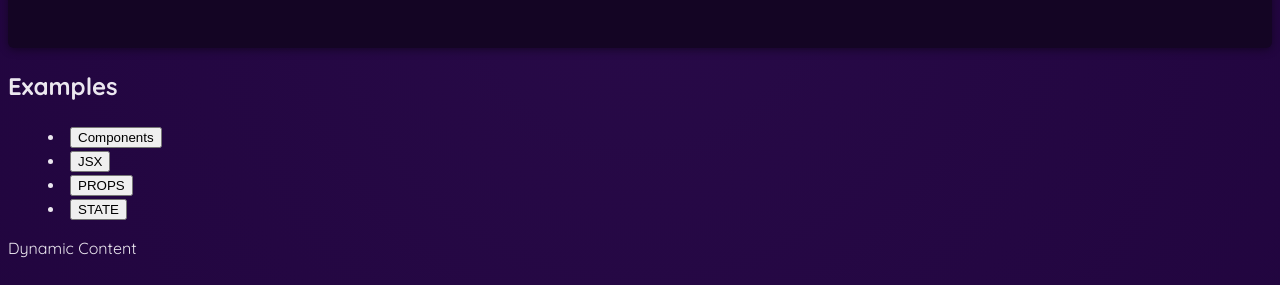
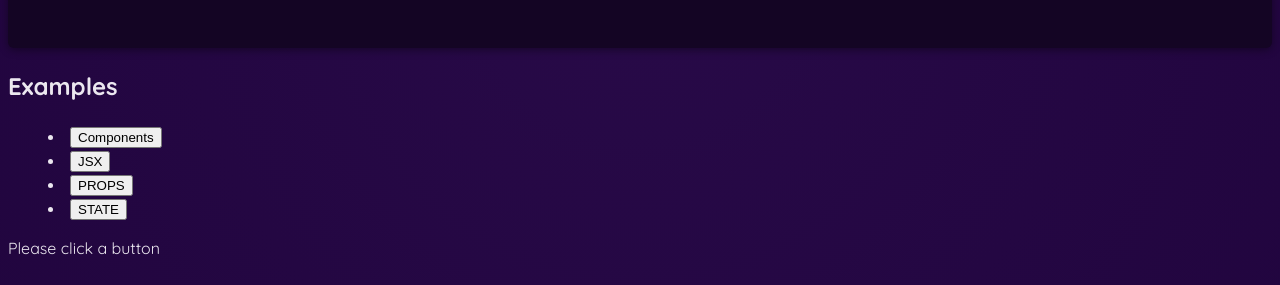
Before and after one commit to bankz24/React-Essentials, a React (Vite) app: page / in a window 1280 px wide. Shown: the part 667-952 px from the top of the page. Built offline with nearby package versions, Linux system fonts and the light colour scheme.

Commit message:
managing states and using hooks

```diff
--- a/src/App.jsx
+++ b/src/App.jsx
@@ -1,4 +1,6 @@
 
+
+import { useState } from 'react';
 import  { CORE_CONCEPTS } from './data.js';
 import Header from './components/Header/Header.jsx';
 import Coreconcept from './components/CoreConcept.jsx';
@@ -10,10 +12,12 @@
 
 
 function App() {
+  const [selectedtopic, setselectedtopic] = useState('Please click a button');
 
    function handleSelect(selectedButton){
     //selectedButton =>'Components', jsx,props,states
-        console.log(selectedButton);
+        setselectedtopic(selectedButton);
+        console.log(selectedtopic);
     }
 
   return (
@@ -33,12 +37,12 @@
        <section id = 'example'>
         <h2>Examples</h2>
         <menu>
-          <TabButton onSelect={()=>handleSelect('state')}>Components</TabButton>
-          <TabButton onSelect={()=>handleSelect('components')}>JSX</TabButton>
-          <TabButton onSelect={()=>handleSelect('JSX')}>PROPS</TabButton>
-          <TabButton onSelect={()=>handleSelect('props')}>STATE</TabButton>
+          <TabButton onSelect={()=>handleSelect('components')}>Components</TabButton>
+          <TabButton onSelect={()=>handleSelect('JSX')}>JSX</TabButton>
+          <TabButton onSelect={()=>handleSelect('PROPS')}>PROPS</TabButton>
+          <TabButton onSelect={()=>handleSelect('STATE')}>STATE</TabButton>
         </menu>
-        Dynamic Content
+        {selectedtopic}
        </section>
 
       <main>
```
